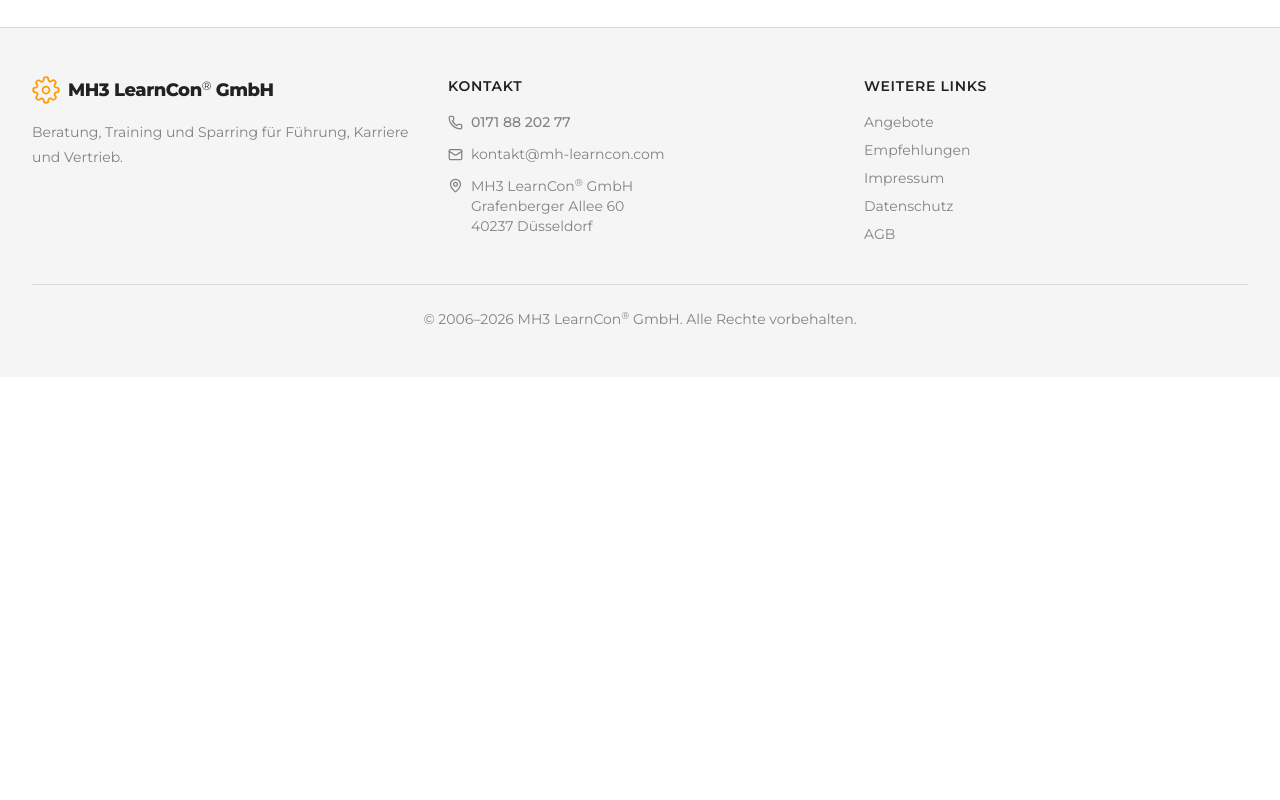
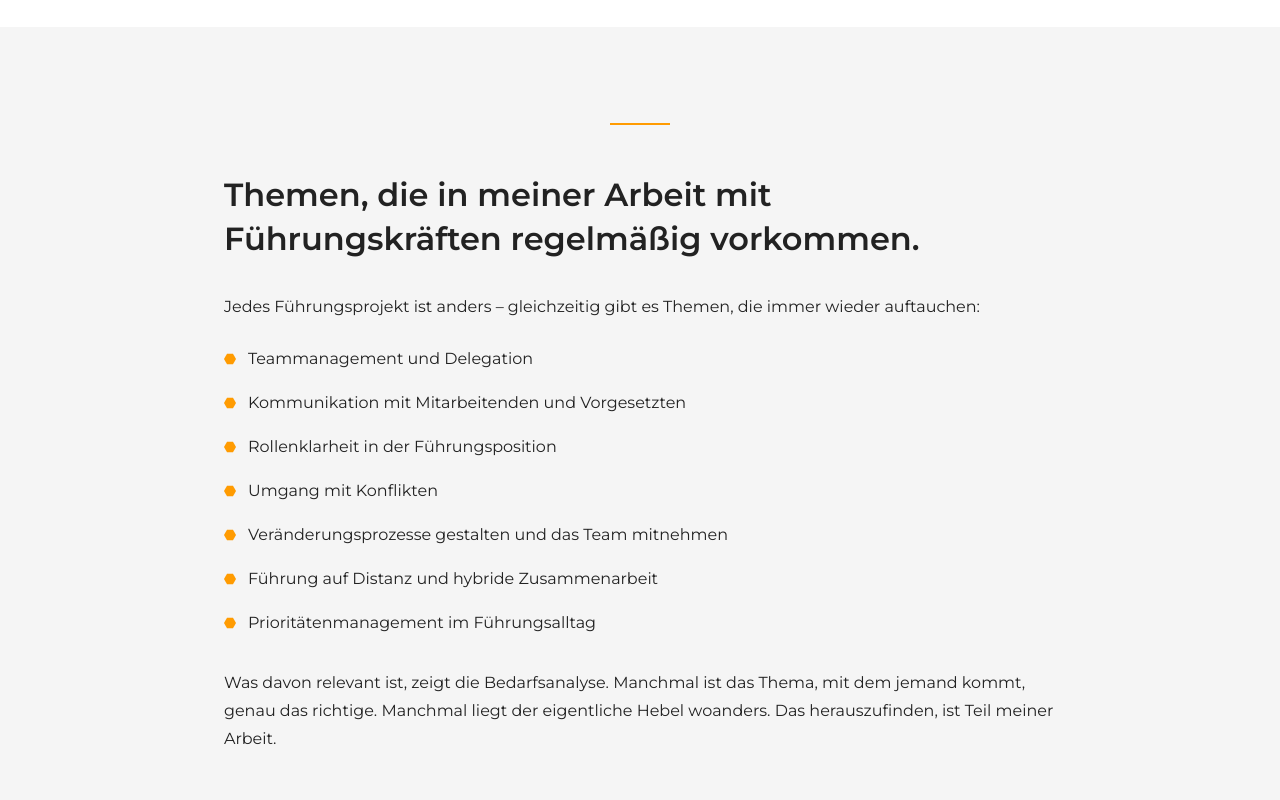
Before and after one commit to MH3-LearnCon/meine-neue-webseite-mit-js, a Next.js app: page /fuehrung in a window 1280 px wide. Shown: the part 3260-4060 px from the top of the page. Before the commit the page ends 3637 px from the top, so only its background shows below. Built offline with nearby package versions, Linux system fonts and the light colour scheme.

Commit message:
feat(fuehrung): Abschnitt 4 – Themen mit HexagonBullets (Sprint 4, R10)

```diff
--- a/src/app/fuehrung/page.tsx
+++ b/src/app/fuehrung/page.tsx
@@ -1,6 +1,7 @@
 import type { Metadata } from "next";
 import Link from "next/link";
 import HeroImagePlaceholder from "@/components/HeroImagePlaceholder";
+import HexagonBullet from "@/components/icons/HexagonBullet";
 import SituationCard from "@/components/SituationCard";
 
 export const metadata: Metadata = {
@@ -128,6 +129,51 @@ export default function FuehrungPage() {
           </p>
         </div>
       </section>
+
+      {/* ── Abschnitt 4: Themen ────────────────────────────────────── */}
+      <section className="bg-brand-gray-light py-16 md:py-24">
+        <div className="max-w-4xl mx-auto px-4 sm:px-6 lg:px-8">
+          <div className="flex justify-center mb-10 md:mb-12" aria-hidden="true">
+            <div className="w-[60px] h-0.5 bg-orange shrink-0" />
+          </div>
+
+          <h2 className="text-2xl md:text-[2rem] font-semibold text-brand-text leading-snug">
+            Themen, die in meiner Arbeit mit Führungskräften regelmäßig
+            vorkommen.
+          </h2>
+
+          <p className="mt-8 text-base leading-relaxed text-brand-text">
+            Jedes Führungsprojekt ist anders – gleichzeitig gibt es Themen, die
+            immer wieder auftauchen:
+          </p>
+
+          <ul className="mt-6 space-y-4 list-none p-0 m-0" role="list">
+            {[
+              "Teammanagement und Delegation",
+              "Kommunikation mit Mitarbeitenden und Vorgesetzten",
+              "Rollenklarheit in der Führungsposition",
+              "Umgang mit Konflikten",
+              "Veränderungsprozesse gestalten und das Team mitnehmen",
+              "Führung auf Distanz und hybride Zusammenarbeit",
+              "Prioritätenmanagement im Führungsalltag",
+            ].map((label) => (
+              <li key={label} className="flex items-center gap-3">
+                <HexagonBullet size={12} className="text-orange" />
+                <span className="text-base leading-relaxed text-brand-text">
+                  {label}
+                </span>
+              </li>
+            ))}
+          </ul>
+
+          <p className="mt-8 text-base leading-relaxed text-brand-text">
+            Was davon relevant ist, zeigt die Bedarfsanalyse. Manchmal ist das
+            Thema, mit dem jemand kommt, genau das richtige. Manchmal liegt der
+            eigentliche Hebel woanders. Das herauszufinden, ist Teil meiner
+            Arbeit.
+          </p>
+        </div>
+      </section>
     </div>
   );
 }
```
